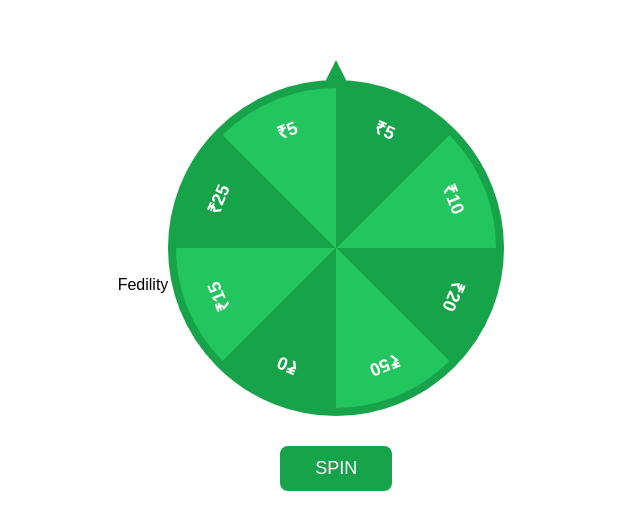
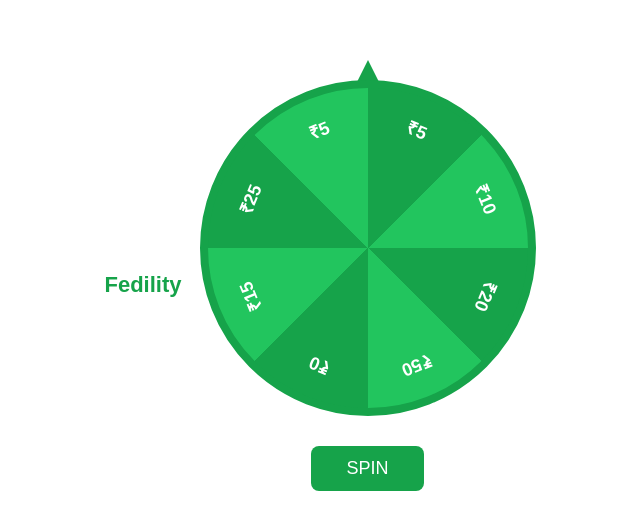
Before and after one commit to project11o9/PROJECT-, a website: page spin.html in a window 1280 px wide. Shown: the part 115-644 px from the top of the page, without its empty margins (329-969 px from the left). Drawn offline with Linux system fonts and the light colour scheme; sample sign-in values are in the browser's storage.

Commit message:
spin.html

```diff
--- a/spin.html
+++ b/spin.html
@@ -23,7 +23,17 @@
     align-items:center;
     height:100vh;
 }
+/* HEADER */
+.header{
+    padding:18px;
+    text-align:center;
+}
 
+.logo{
+    color:#16a34a;
+    font-size:22px;
+    font-weight:800;
+}
 /* Container */
 .spin-container{
     text-align:center;
```
